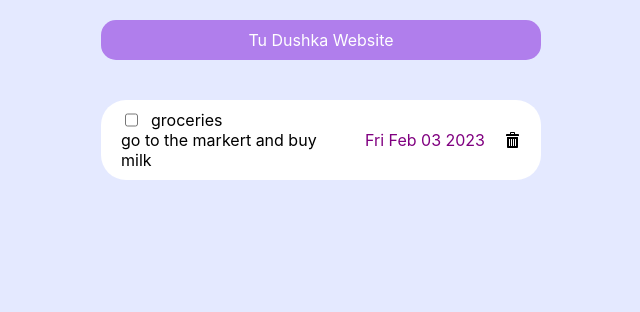
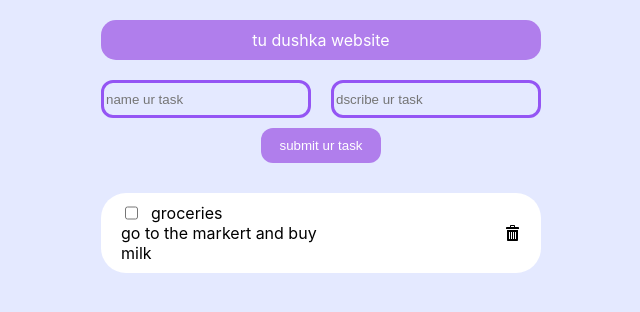
Before and after one commit to AndyYablonskii/To-Do-List, a React (Create React App) app in the folder tu/: page / in a window 1280 px wide. Shown: the top 312 px of the page, without its empty margins (319-959 px from the left). Built offline with nearby package versions, Linux system fonts and the light colour scheme; the HTML template or start-up script is replaced by a standard one.

Commit message:
inpputs and styling

```diff
--- a/tu/src/App.jsx
+++ b/tu/src/App.jsx
@@ -1,12 +1,14 @@
 import "./App.css";
-import Header from "./Components/Header";
-import ToDoes from "./Components/ToDoes";
+import Header from "./Components/UI/Header/Header";
+import ToDoesList from "./Components/ToDoes/ToDoesList/ToDoesList";
+import Input from "./Components/UI/Input/Input";
 
 function App() {
   return (
     <div className="App">
       <Header />
-      <ToDoes />
+      <Input />
+      <ToDoesList />
     </div>
   );
 }
--- a/tu/src/Components/ToDo.css
+++ b/tu/src/Components/ToDoes/ToDoItem/ToDo.css
@@ -46,3 +46,7 @@
 .dateToDoes {
   color: purple;
 }
+
+/* #nameChecker:checked{
+
+} */
--- a/tu/src/Components/ToDo.jsx
+++ b/tu/src/Components/ToDoes/ToDoItem/ToDo.jsx
@@ -15,7 +15,7 @@ const ToDo = (props) => {
             </div>
 
             <div className="rightToDoPart">
-              <div className="dateToDoes">{item.date.toDateString()}</div>
+              {/* <div className="dateToDoes">{item.date.toDateString()}</div> */}
               <ImBin />
             </div>
           </div>
--- a/tu/src/Components/ToDoes.jsx
+++ b/tu/src/Components/ToDoes/ToDoesList/ToDoesList.jsx
@@ -1,12 +1,12 @@
-import "./ToDoes.css";
-import ToDo from "./ToDo";
+import "./ToDoesList.css";
+import ToDo from "../ToDoItem/ToDo";
 
-const ToDoes = (props) => {
+const ToDoesList = (props) => {
   const ToDoes = [
     {
       name: "groceries",
       description: "go to the markert and buy milk",
-      date: new Date("2023.02.03"),
+      // date: new Date("2023.02.03"),
       status: true,
       id: 1,
     },
@@ -19,4 +19,4 @@ const ToDoes = (props) => {
   );
 };
 
-export default ToDoes;
+export default ToDoesList;
--- a/tu/src/Components/Header.jsx
+++ b/tu/src/Components/UI/Header/Header.jsx
@@ -3,7 +3,7 @@ const Header = () => {
   return (
     <div className="headerConteiner">
       <div className="headerContent">
-        <div className="headerText">Tu Dushka Website</div>
+        <div className="headerText">tu dushka website</div>
       </div>
     </div>
   );
--- /dev/null
+++ b/tu/src/Components/UI/Input/Input.css
@@ -0,0 +1,62 @@
+.inputConteiner {
+  display: flex;
+  flex-direction: column;
+  align-items: center;
+  margin-bottom: 10px;
+}
+
+input {
+  border: 1px solid;
+}
+
+
+.topInputs {
+  display: flex;
+  flex-direction: row;
+  max-width: 440px;
+  margin-bottom: 10px;
+  gap: 20px;
+}
+
+input:focus{
+    /* border-color: #2f0046;  */
+    /* border: 3px solid #555; */
+
+
+}
+
+.TaskNameInput {
+  width: 200px;
+  height: 30px;
+  border-radius: 12px;
+  border: 3px solid #9455f4;
+  background: transparent;
+}
+
+.TaskDescriptionInput {
+  width: 200px;
+  height: 30px;
+  border-radius: 12px;
+  border: 3px solid #9455f4;
+  background: transparent;
+}
+
+.bottomInputs {
+  display: flex;
+  flex-direction: row;
+}
+
+/* .TaskDateInput {
+} */
+
+.AddButton {
+  width: 120px;
+  height: 35px;
+  border-radius: 12px;
+  border: none;
+  background: #b07eec;
+  color:white ;
+}
+/* .AddButton:hover{
+    border-color: #fff 4px solid ;
+} */
--- /dev/null
+++ b/tu/src/Components/UI/Input/Input.jsx
@@ -0,0 +1,31 @@
+import "./Input.css";
+
+const Input = () => {
+  return (
+    <div className="inputConteiner">
+      <div className="topInputs">
+        <input
+          type="text"
+          className="TaskNameInput"
+          placeholder="name ur task"
+          id=""
+          required
+          tabIndex={1}
+        />
+        <input
+          type="text"
+          className="TaskDescriptionInput"
+          placeholder="dscribe ur task"
+          id=""
+          tabIndex={2}
+        />
+      </div>
+      <div className="bottomInputs">
+        {/* <input type="date" className="TaskDateInput" id="" tabIndex{3} /> */}
+        <input type="button" value="submit ur task" className="AddButton" tabIndex={3} />
+      </div>
+    </div>
+  );
+};
+
+export default Input;
```
Also changed, not shown: tu/src/Components/ToDoes/ToDoesList/ToDoesList.css (renamed from tu/src/Components/ToDoes.css), tu/src/Components/UI/Header/Header.css (renamed from tu/src/Components/Header.css).
